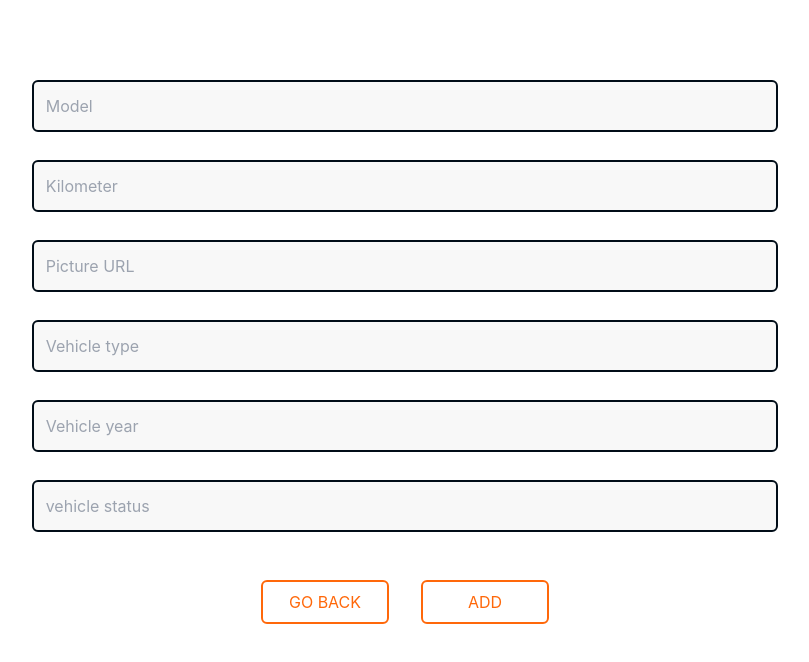
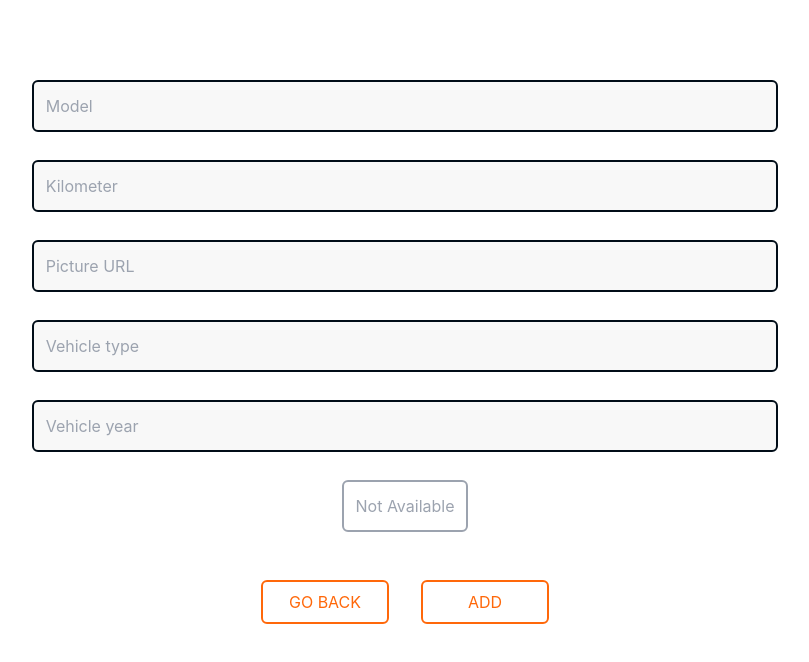
Before and after one commit to BarzaGuignol/NoPainNoGainTheComeBack, a React (Vite) app in the folder frontend/: page /vehicle/creation in a window 1280 px wide. Shown: the top 662 px of the page, without its empty margins (235-1044 px from the left). Built offline with nearby package versions, Linux system fonts and the light colour scheme.

Commit message:
ajout toastify et de la route post

```diff
--- a/frontend/src/pages/AddVehicle.jsx
+++ b/frontend/src/pages/AddVehicle.jsx
@@ -1,19 +1,27 @@
 import React, { useState } from "react";
+import { ToastContainer, toast } from "react-toastify";
+import { useNavigate } from "react-router-dom";
+
 import InputTemplate from "@components/InputTemplate";
 import ButtonTemplate from "@components/ButtonTemplate";
-import { useNavigate } from "react-router-dom";
+import apiConnexion from "../services/apiConnexion";
+
+import "react-toastify/dist/ReactToastify.css";
 
 function AddVehicle() {
   const navigate = useNavigate();
-
   const [vehicle, setVehicle] = useState({
     model: "",
     kilometer: "",
     picture: "",
     type: "",
     vehicle_year: "",
-    vehicle_status: "",
+    vehicle_status: 0,
   });
+
+  const notify = (msg) => {
+    toast(msg);
+  };
 
   // Fonction qui gère le changement d'état des inputs
   /**
@@ -26,25 +34,45 @@ function AddVehicle() {
     setVehicle(newCategory);
   };
 
-  // Partie à mettre en place quand le back est terminé
-  // const handleAddCategory = () => {
+  const handleAddCategory = () => {
     // delete vehicle.id;
-  // apiConnection
-  //   .post(`/categories`, {
-  //     ...vehicle,
-  //   })
-  //   .then((vehicles) => {
-  //     notify("Vehicle successfully added!");
-  //     setVehicle(vehicles.data);
-  //   })
-  //   .catch((error) => console.error(error));
-  // };
+    apiConnexion
+      .post(`/Vehicles`, {
+        ...vehicle,
+      })
+      .then((vehicles) => {
+        notify("Vehicle successfully added!");
+        setVehicle(vehicles.data);
+        setTimeout(() => navigate("/"), 4000);
+      })
+      .catch((error) => console.error(error));
+  };
+
+  const handleAvailability = (bool) => {
+    const newVehicle = { ...vehicle };
+    newVehicle.vehicle_status = bool;
+    setVehicle(newVehicle);
+  };
 
   const handleCancelButton = () => {
+    notify("test");
     navigate("/");
   };
 
   return (
+    <>
+      <ToastContainer
+        position="top-right"
+        autoClose={4000}
+        hideProgressBar={false}
+        newestOnTop={false}
+        closeOnClick
+        rtl={false}
+        pauseOnFocusLoss
+        draggable
+        pauseOnHover
+        theme="dark"
+      />
       <form className="flex flex-col items-center w-full pt-10 gap-y-7">
         {/* FORM ADD OPTION */}
         <div className="mt-10 flex flex-col items-center w-full gap-y-7">
@@ -53,6 +81,7 @@ function AddVehicle() {
             customWidth="cstm_width_XlInput"
             value={vehicle.model}
             methodOnChange={handleInputOnChange}
+            inputType="text"
             name="model"
           />
           <InputTemplate
@@ -60,6 +89,7 @@ function AddVehicle() {
             customWidth="cstm_width_XlInput"
             value={vehicle.kilometer}
             methodOnChange={handleInputOnChange}
+            inputType="number"
             name="kilometer"
           />
           <InputTemplate
@@ -67,6 +97,7 @@ function AddVehicle() {
             customWidth="cstm_width_XlInput"
             value={vehicle.picture}
             methodOnChange={handleInputOnChange}
+            inputType="text"
             name="picture"
           />
           <InputTemplate
@@ -74,6 +105,7 @@ function AddVehicle() {
             customWidth="cstm_width_XlInput"
             value={vehicle.type}
             methodOnChange={handleInputOnChange}
+            inputType="text"
             name="type"
           />
           <InputTemplate
@@ -81,15 +113,25 @@ function AddVehicle() {
             customWidth="cstm_width_XlInput"
             value={vehicle.vehicle_year}
             methodOnChange={handleInputOnChange}
+            inputType="number"
             name="vehicle_year"
           />
-        <InputTemplate
-          textPlaceholder="vehicle status"
-          customWidth="cstm_width_XlInput"
-          value={vehicle.vehicle_status}
-          methodOnChange={handleInputOnChange}
-          name="vehicle_status"
+          {vehicle.vehicle_status === 0 && (
+            <ButtonTemplate
+              buttonType="button"
+              buttonText="Not Available"
+              buttonStyle="border-solid border-gray-400 text-gray-400 border-2 rounded-md p-3 hover:bg-primary hover:text-white hover:border-primary"
+              methodOnClick={() => handleAvailability(1)}
             />
+          )}
+          {vehicle.vehicle_status === 1 && (
+            <ButtonTemplate
+              buttonType="button"
+              buttonText="Available"
+              buttonStyle="bg-primary border-solid border-primary border-2 rounded-md p-3 text-white hover:bg-white hover:text-gray-400 hover:border-gray-400"
+              methodOnClick={() => handleAvailability(0)}
+            />
+          )}
         </div>
         <div className="flex justify-around space-x-8 pt-5">
           <ButtonTemplate
@@ -102,10 +144,11 @@ function AddVehicle() {
             buttonType="button"
             buttonText="ADD"
             buttonStyle="cstm_buttonSecondaryNone"
-          // methodOnClick={handleAddCategory}
+            methodOnClick={handleAddCategory}
           />
         </div>
       </form>
+    </>
   );
 }
 
```
Also changed, not shown: 1 other file (tests, documents, lock files or other folders). Lines whose indentation alone changed are shown as unchanged.
